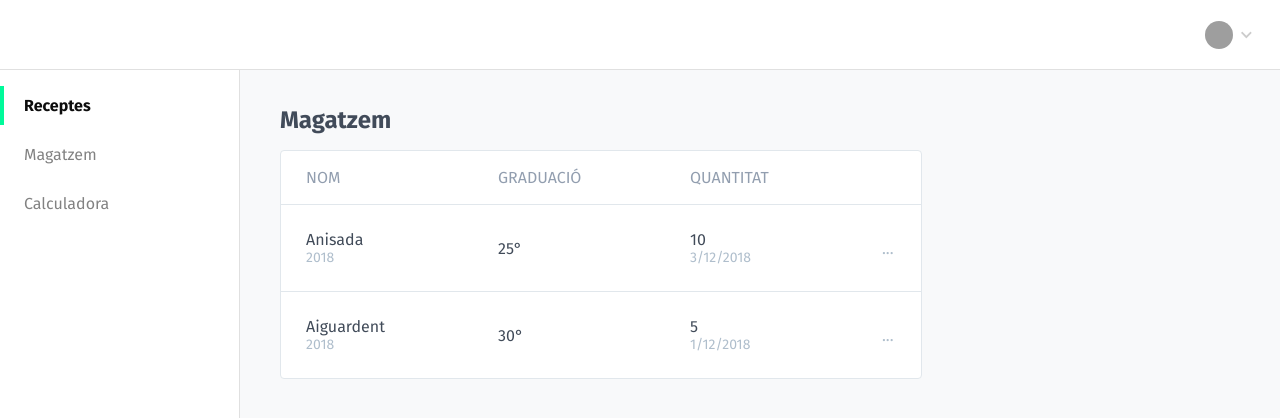
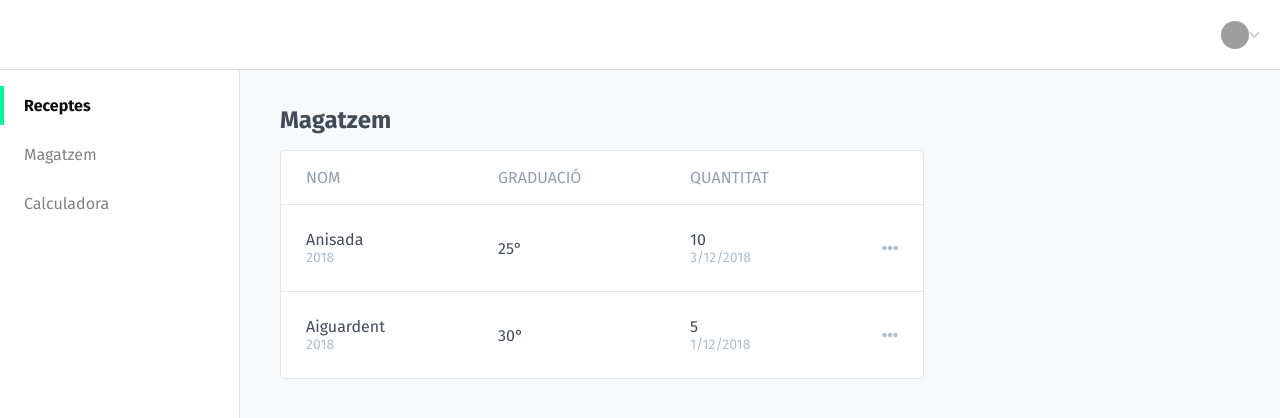
Before and after one commit to sauloperez/ratafiapp, a React (Create React App) app: page /store in a window 1280 px wide. Shown: the top 418 px of the page. Built offline with nearby package versions, Linux system fonts and the light colour scheme; grey boxes are pictures that could not be loaded.

Commit message:
Extract EllipsisButton component

```diff
--- /dev/null
+++ b/src/EllipsisButton.jsx
@@ -0,0 +1,13 @@
+import React from 'react';
+
+import Icon from './Icon';
+
+import './EllipsisButton.css';
+
+function EllipsisButton(_props) {
+  return (
+    <Icon className="EllipsisButton" icon="ellipsis-h" />
+  );
+}
+
+export default EllipsisButton;
--- /dev/null
+++ b/src/EllipsisButton.scss
@@ -0,0 +1,5 @@
+@import './variables.scss';
+
+.EllipsisButton {
+  color: $gray-500;
+}
--- a/src/Icon.jsx
+++ b/src/Icon.jsx
@@ -11,7 +11,7 @@ function Icon(props) {
   return (
     <FontAwesomeIcon
       icon={icon}
-      className="Icon"
+      {...props}
     />
   );
 }
--- a/src/StoreItem.jsx
+++ b/src/StoreItem.jsx
@@ -1,5 +1,7 @@
 import React from 'react';
 import PropTypes from 'prop-types';
+
+import EllipsisButton from './EllipsisButton';
 
 import './StoreItem.css';
 
@@ -17,7 +19,7 @@ function StoreItem(props) {
         <div>{quantity}</div>
         <div className="note">{lastConsumedAt}</div>
       </td>
-      <td><span className="EllipsisButton">...</span></td>
+      <td><EllipsisButton /></td>
     </tr>
   );
 }
--- a/src/index.js
+++ b/src/index.js
@@ -4,11 +4,16 @@ import ReactDOM from 'react-dom';
 import './index.css';
 
 import { library } from '@fortawesome/fontawesome-svg-core';
-import { faPencilAlt, faChevronDown, faArrowLeft } from '@fortawesome/free-solid-svg-icons';
+import {
+  faPencilAlt,
+  faChevronDown,
+  faArrowLeft,
+  faEllipsisH,
+} from '@fortawesome/free-solid-svg-icons';
 
 import App from './App';
 
-library.add(faPencilAlt, faChevronDown, faArrowLeft);
+library.add(faPencilAlt, faChevronDown, faArrowLeft, faEllipsisH);
 
 // ========================================
 
```
